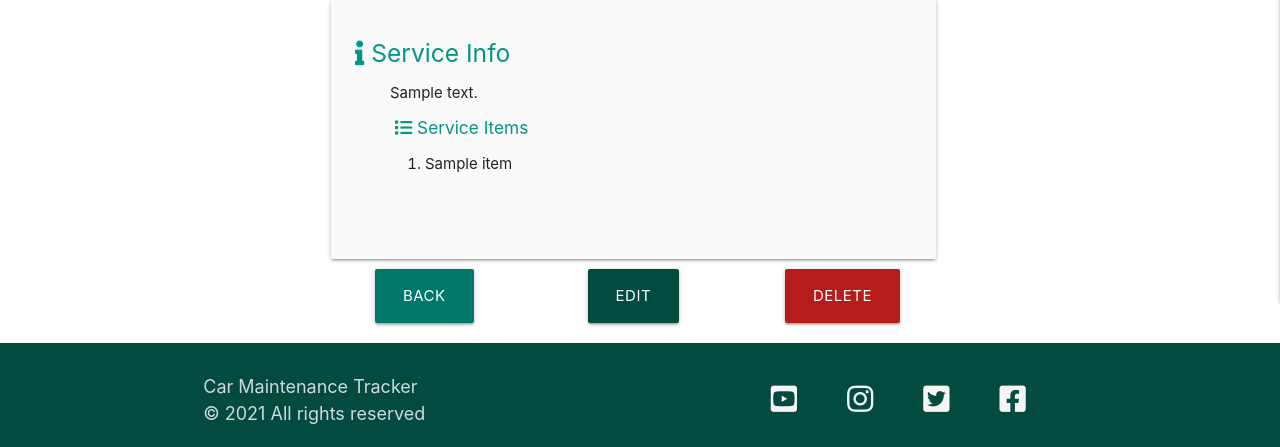
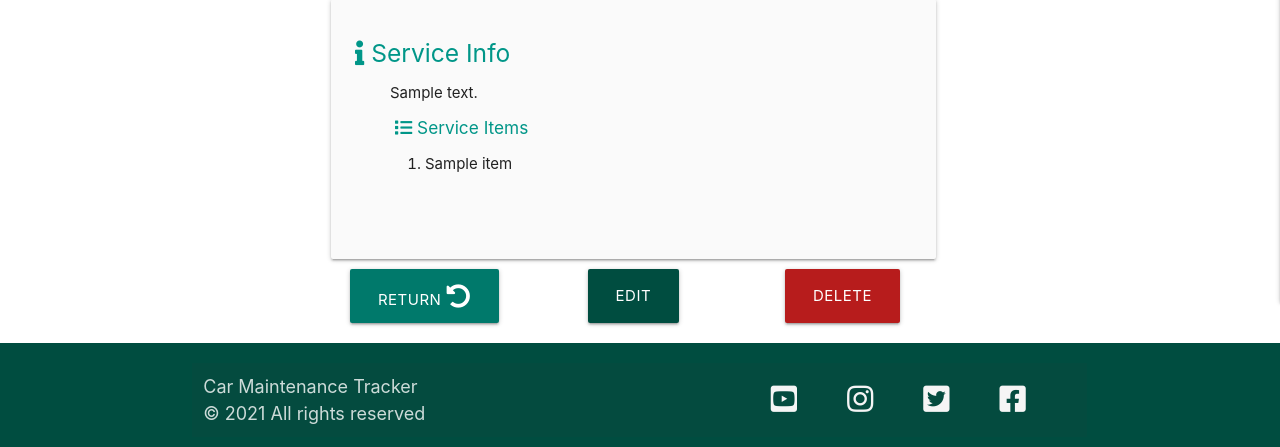
Before and after one commit to 31Amin/car_maintenance_tracker, a Flask app: template templates/detailed_record.html in a window 1280 px wide. Shown: the part 558-1005 px from the top of the page. Run offline with Flask 2, Linux system fonts and the light colour scheme; the template is opened without the code that fills it: most values are stand-ins (such as "Sample title", 1, 10 or a date in 2020); some libraries are stand-ins or nearby versions.

Commit message:
added return button function, takes the user back to the main records page

```diff
--- a/templates/detailed_record.html
+++ b/templates/detailed_record.html
@@ -11,10 +11,10 @@
                             <p> <strong class="teal-text text-darken-2">User ID </strong>{{ record.username }}</p>
                             <p><strong class="teal-text text-darken-2">Date </strong> {{ record.service_date }}</p>
                             <p><strong class="teal-text text-darken-2">Cost </strong> € {{ record.service_cost }}</p>
-                            {% if record.service_paid == "Yes" %}
-                            <p><strong class="teal-text text-darken-2">Service Paid </strong></p>
+                            {% if record.service_paid == "yes" %}
+                                <p><strong class="teal-text text-darken-2">Service Paid </strong></p>
                             {% else %}
-                            <p><strong class="red-text text-darken-2">Service Unpaid </strong></p>
+                                <p><strong class="red-text text-darken-2">Service Unpaid </strong></p>
                             {% endif %}
                         </div>
                     </div>
@@ -62,7 +62,7 @@
                     </div>
                     <div class="row">
                             <div class="col s4 m4 center-align">
-                                <a class="waves-effect teal darken-2 waves-light btn-large">Back</a>
+                                <a href="{{ url_for('tracker') }}" class="btn-large teal darken-2">Return <i class="fas fa-undo-alt"></i></a>
                             </div>
                             <div class="col s4 m4 center-align">
                                 <a href="{{ url_for('edit_record', record_id=record._id) }}" class="waves-effect teal darken-4 waves-light btn-large">Edit</a>
```
